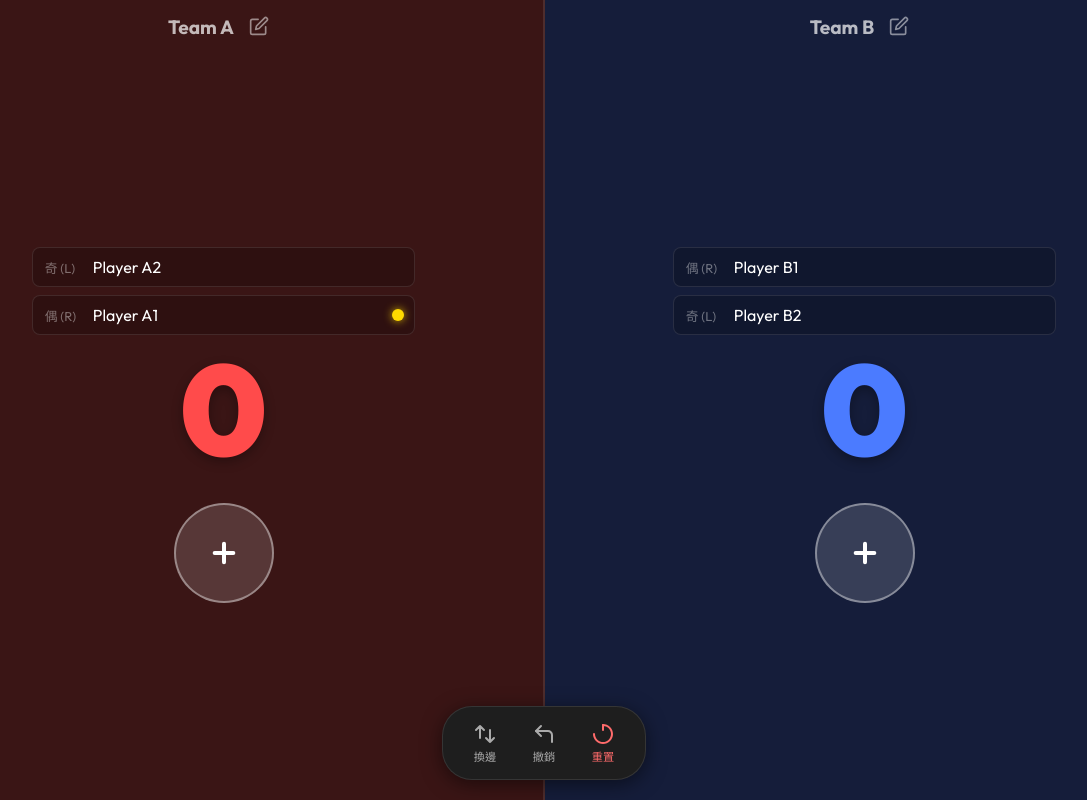
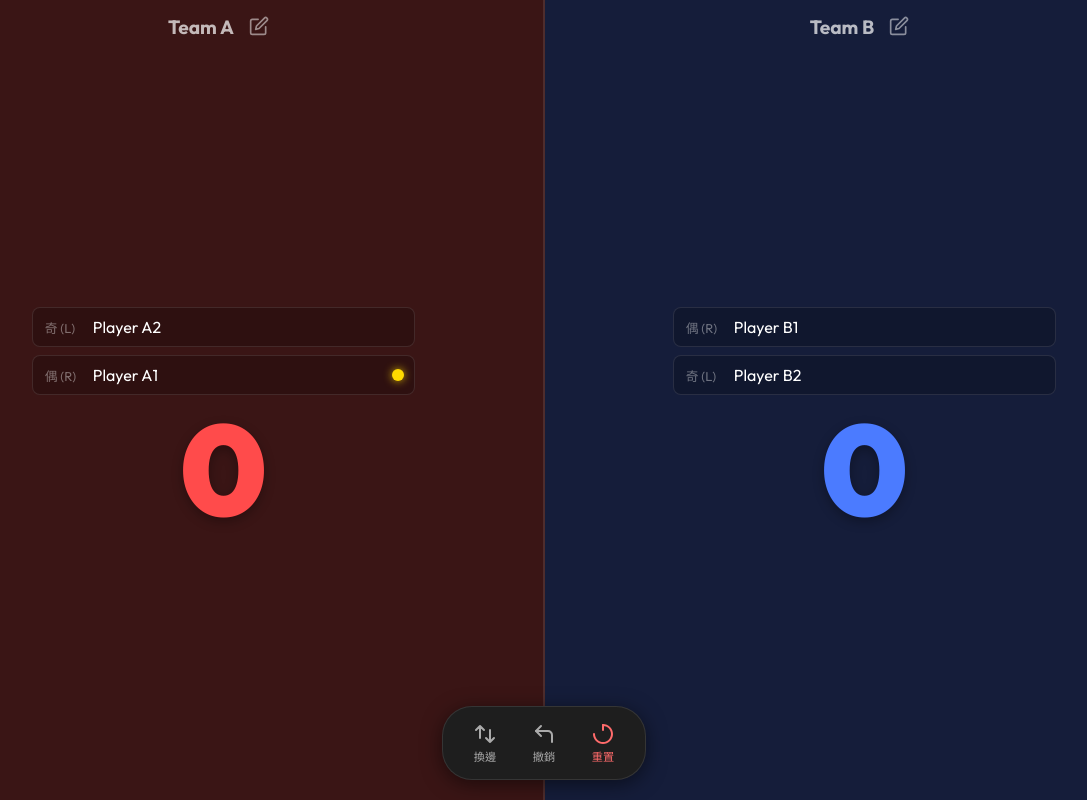
Before and after one commit to Kunchan0320/badminton, a plain HTML site: page index.html in a window 1280 px wide. Shown: the whole page, without its empty margins (96-1183 px from the left). Drawn offline with Linux system fonts and the light colour scheme.

Commit message:
refactor: 簡化計分操作，將分數顯示區設為可點擊以增加分數，並移除獨立的加分按鈕。

```diff
--- a/index.html
+++ b/index.html
@@ -46,16 +46,7 @@
                 </div>
             </div>
 
-            <div class="score-display" id="score-a">0</div>
-
-            <div class="score-controls">
-                <button class="control-btn plus-btn" onclick="handleScore('A', 1)" aria-label="Increase Score">
-                    <svg width="32" height="32" viewBox="0 0 24 24" fill="none" xmlns="http://www.w3.org/2000/svg">
-                        <path d="M12 5V19M5 12H19" stroke="currentColor" stroke-width="3" stroke-linecap="round"
-                            stroke-linejoin="round" />
-                    </svg>
-                </button>
-            </div>
+            <div class="score-display" id="score-a" onclick="handleScore('A', 1)">0</div>
         </div>
 
         <!-- 中間控制列 (Landscape Layout) -->
@@ -124,16 +115,7 @@
                 </div>
             </div>
 
-            <div class="score-display" id="score-b">0</div>
-
-            <div class="score-controls">
-                <button class="control-btn plus-btn" onclick="handleScore('B', 1)" aria-label="Increase Score">
-                    <svg width="32" height="32" viewBox="0 0 24 24" fill="none" xmlns="http://www.w3.org/2000/svg">
-                        <path d="M12 5V19M5 12H19" stroke="currentColor" stroke-width="3" stroke-linecap="round"
-                            stroke-linejoin="round" />
-                    </svg>
-                </button>
-            </div>
+            <div class="score-display" id="score-b" onclick="handleScore('B', 1)">0</div>
         </div>
 
         <!-- 勝利彈窗 -->
--- a/style.css
+++ b/style.css
@@ -172,6 +172,14 @@ html {
   line-height: 1;
   text-shadow: 0 4px 12px rgba(0, 0, 0, 0.3);
   margin-bottom: 10px;
+  cursor: pointer;
+  /* Clickable */
+  transition: transform 0.1s ease;
+}
+
+.score-display:active {
+  transform: scale(0.95);
+  /* Click feedback */
 }
 
 .team-a .score-display {
@@ -181,39 +189,6 @@ html {
 .team-b .score-display {
   color: var(--color-team-b);
 }
-
-/* Score Controls */
-.score-controls {
-  display: flex;
-  justify-content: center;
-  align-items: center;
-  margin-top: 20px;
-}
-
-.control-btn {
-  background: rgba(255, 255, 255, 0.1);
-  border: 2px solid rgba(255, 255, 255, 0.2);
-  color: var(--text-primary);
-  border-radius: 50%;
-  display: flex;
-  justify-content: center;
-  align-items: center;
-  cursor: pointer;
-  transition: all 0.2s ease;
-}
-
-.control-btn:active {
-  background: rgba(255, 255, 255, 0.25);
-  transform: scale(0.95);
-}
-
-.plus-btn {
-  width: 100px;
-  height: 100px;
-  background: rgba(255, 255, 255, 0.15);
-  border-color: rgba(255, 255, 255, 0.4);
-}
-
 
 /* Center Controls (Reset, Swap, Undo) */
 .center-controls {
@@ -370,15 +345,5 @@ html {
     padding: 8px 16px;
   }
 
-  .control-btn {
-    width: 45px;
-    height: 45px;
-  }
-
-  .plus-btn {
-    width: 60px;
-    height: 60px;
-  }
-
   /* Hide server dots on portrait if they clutter? No, keep them. */
 }
```
